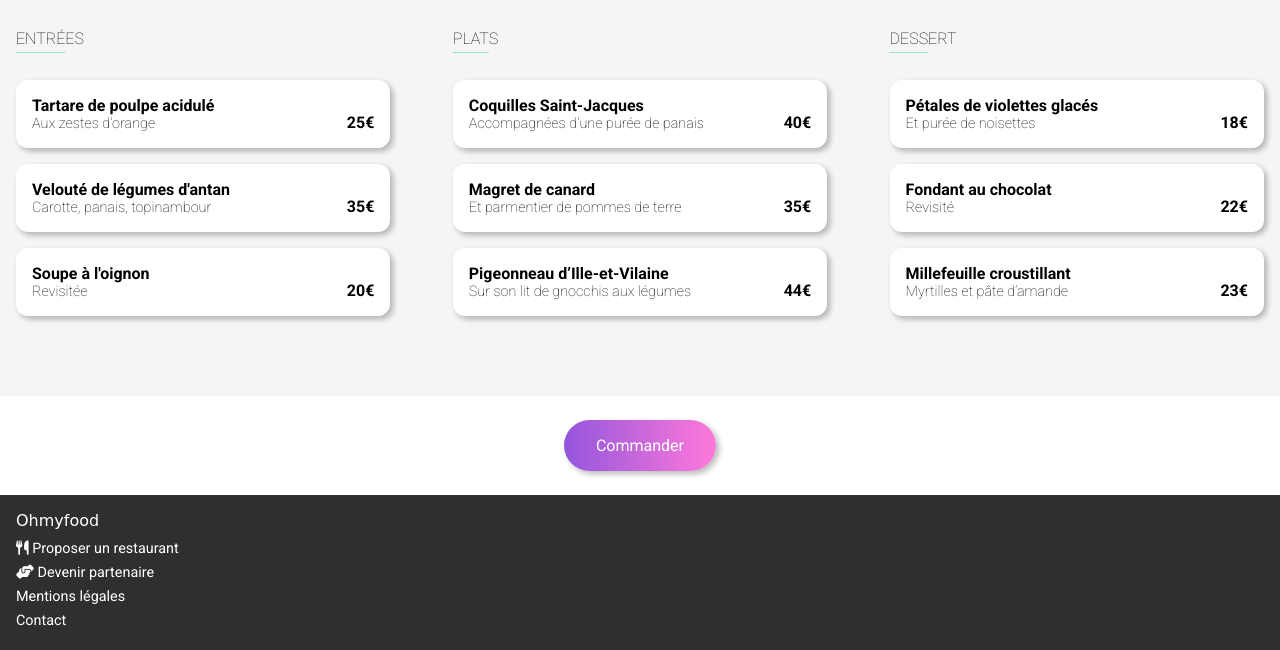
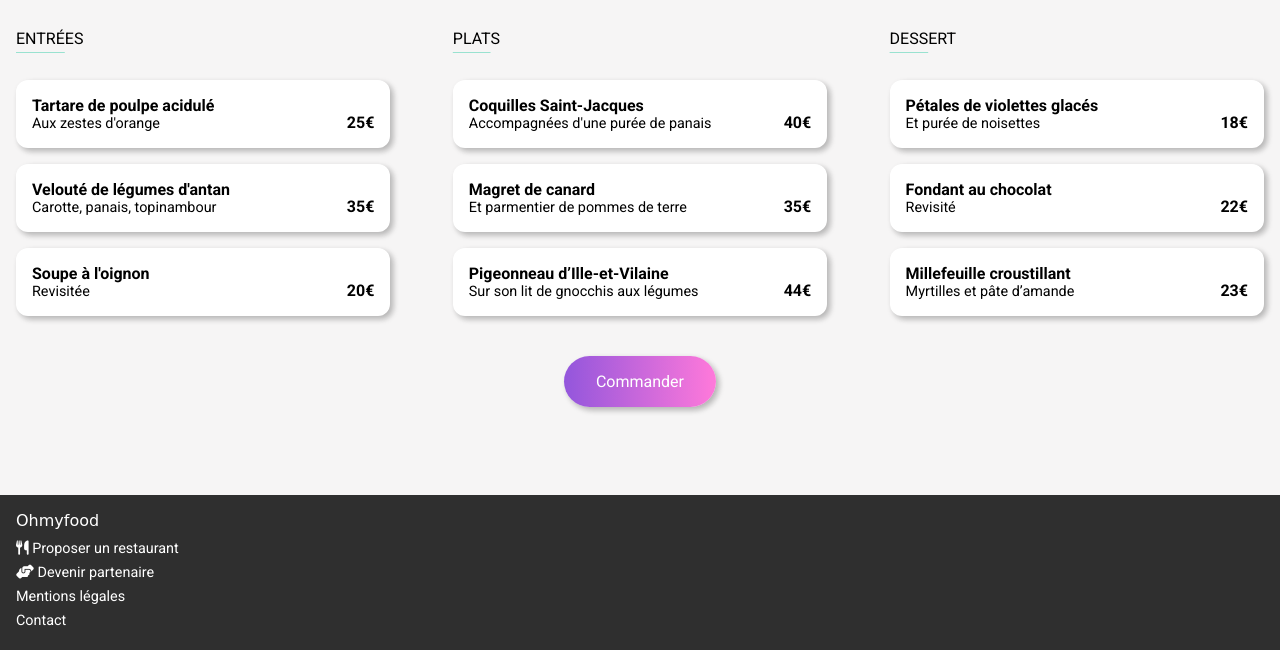
Before and after one commit to Fysalidev/GregoryRobilliard_03_01012022, a website: page restaurant_a_la_francaise_menu.html in a window 1280 px wide. Shown: the part 451-1101 px from the top of the page. Drawn offline with Linux system fonts and the light colour scheme; a web font is replaced by a local one.

Commit message:
Ajustements

```diff
--- a/restaurant_a_la_francaise_menu.html
+++ b/restaurant_a_la_francaise_menu.html
@@ -140,10 +140,10 @@
                         </div>
                     </section>
                 </div>
+                <div class="cta">
+                    <span class="cta__btn">Commander</span>
+                </div>
             </section>
-            <div class="cta">
-                <span class="cta__btn">Commander</span>
-            </div>
         </main>
         <footer>
             <h2>Ohmyfood</h2>
--- a/sass/layouts/_restaurant-card.scss
+++ b/sass/layouts/_restaurant-card.scss
@@ -36,7 +36,7 @@
             h4{
                 color: black;
                 font-size: 1rem;
-                font-weight: 300;
+                font-weight: 400;
             }
         }
     }
--- a/sass/pages/_menu.scss
+++ b/sass/pages/_menu.scss
@@ -26,7 +26,7 @@
     h3{
         font-family: $ft-text;
         font-size: 1rem;
-        font-weight: lighter;
+        font-weight: normal;
         padding: 1rem 1rem 1rem 0rem;
         text-transform: uppercase;
 
@@ -45,7 +45,6 @@
     align-items: center;
     padding: 1rem 1rem 1rem 0rem;
 }
-
 
 .menu-card{
     display: flex;
@@ -107,7 +106,7 @@
         text-overflow: ellipsis;
         overflow: hidden;
         font-size: 0.9rem;
-        font-weight: lighter;
+        font-weight: normal;
         }
     }
 
```
Also changed, not shown: restaurant_la_note_enchantee_menu.html (+3 -3 lines), restaurant_la_palette_du_gout_menu.html (+3 -3 lines), restaurant_le_delice_des_sens_menu.html (+3 -3 lines), public/css/style.css, 1 other file.
